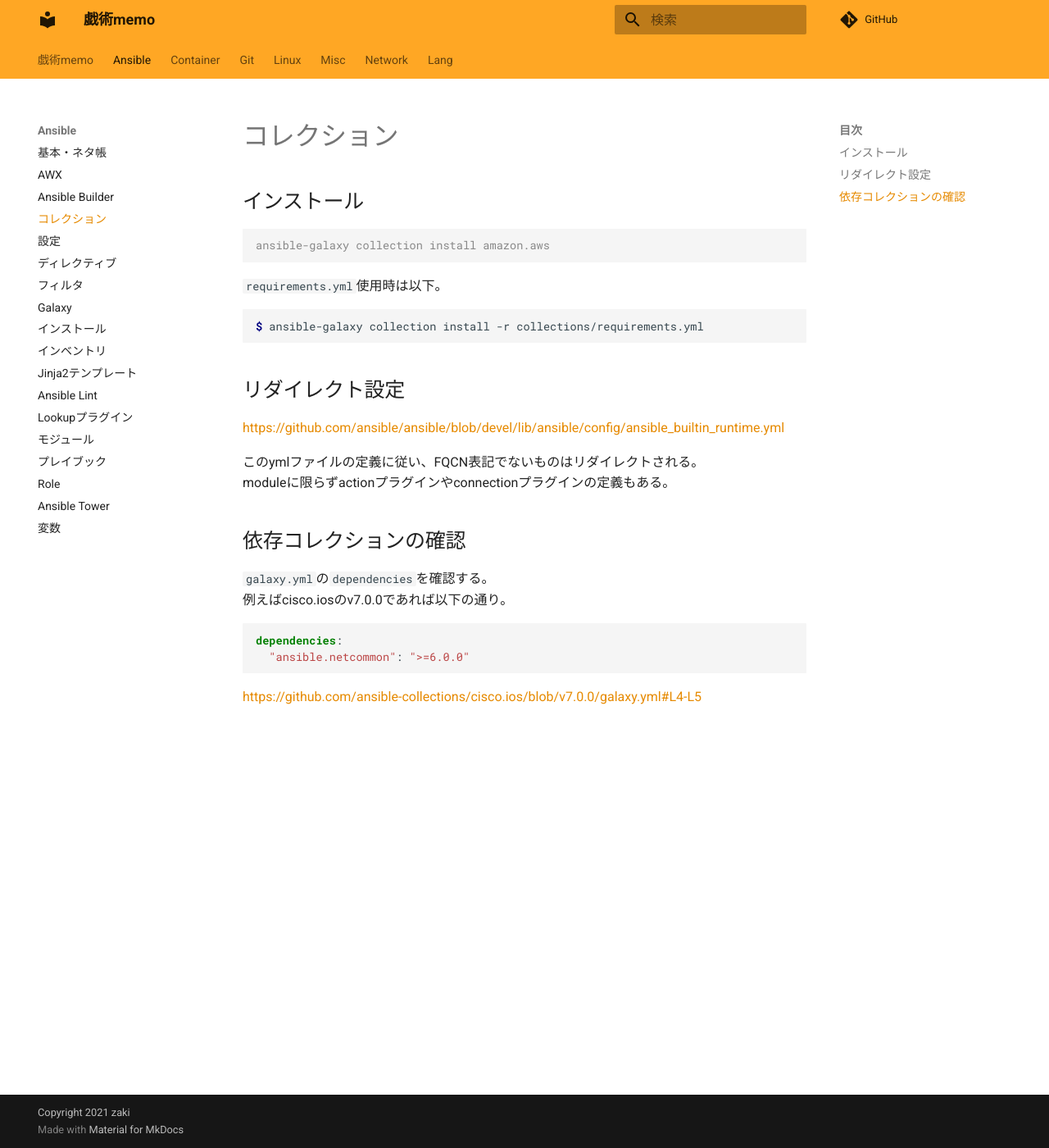
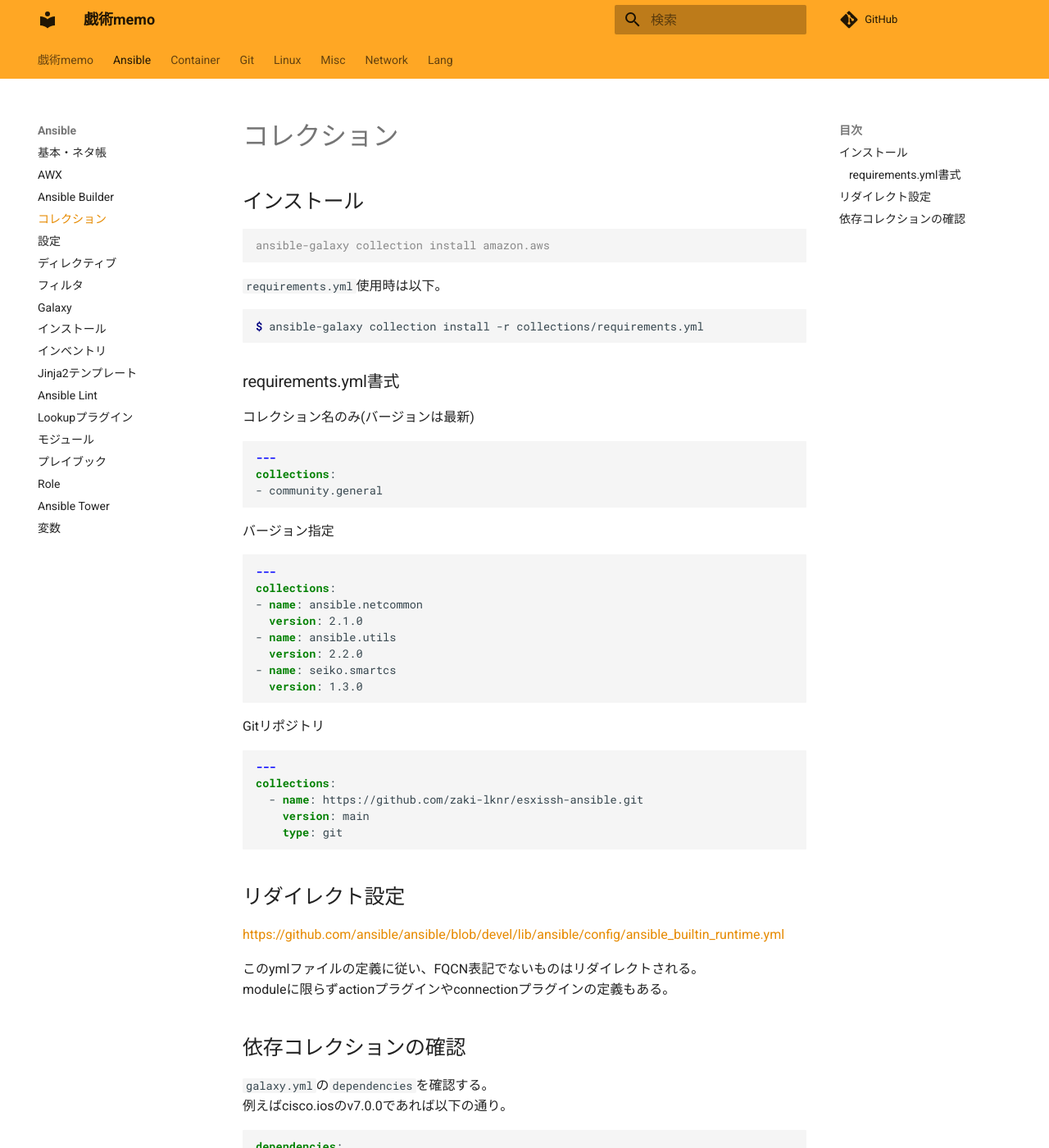
Before and after one commit to zaki-lknr/docs, an MkDocs documentation site: the page built from docs/Ansible/collection.md, in a window 1280 px wide and 1400 px high. Shown: the whole window at 82% size. Built offline with MkDocs 1.6.1 and Material for MkDocs 9.7.7, drawn with Linux system fonts in a browser that asks for light colours; comment, search, counter and statistics services are not loaded.

Commit message:
add: ansible/collection: requirements.ymlサンプル

````diff
--- a/docs/Ansible/collection.md
+++ b/docs/Ansible/collection.md
@@ -10,6 +10,39 @@ ansible-galaxy collection install amazon.aws
 
 ```console
 $ ansible-galaxy collection install -r collections/requirements.yml
+```
+
+### requirements.yml書式
+
+コレクション名のみ(バージョンは最新)
+
+```yaml
+---
+collections:
+- community.general
+```
+
+バージョン指定
+
+```yaml
+---
+collections:
+- name: ansible.netcommon
+  version: 2.1.0
+- name: ansible.utils
+  version: 2.2.0
+- name: seiko.smartcs
+  version: 1.3.0
+```
+
+Gitリポジトリ
+
+```yaml
+---
+collections:
+  - name: https://github.com/zaki-lknr/esxissh-ansible.git
+    version: main
+    type: git
 ```
 
 ## リダイレクト設定
````
